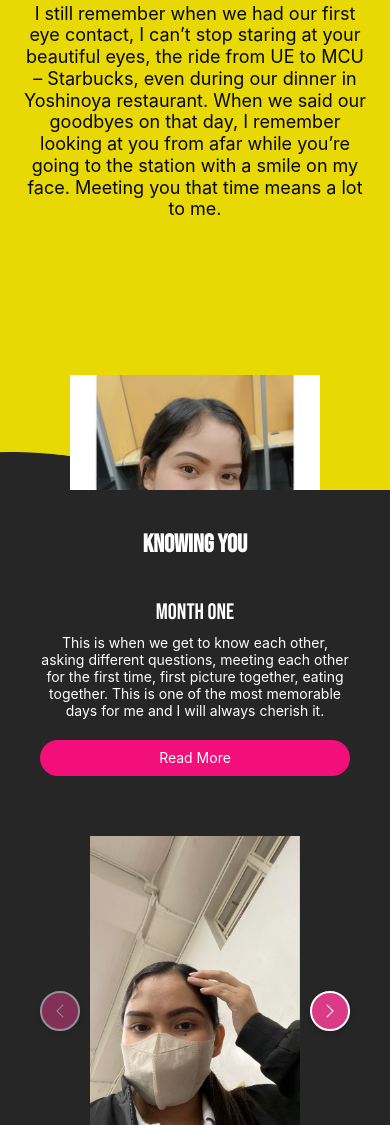
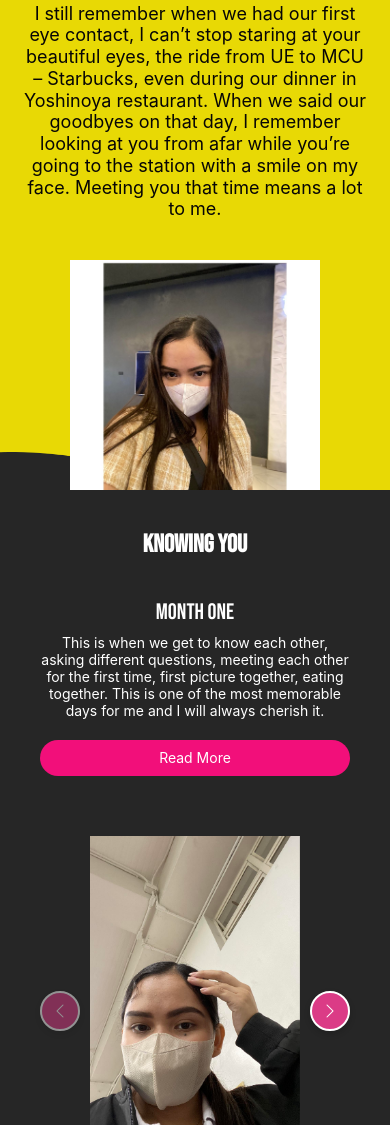
Before and after one commit to justin-ace/ForMona, a plain HTML site: page index.html in a window 390 px wide. Shown: the part 510-1635 px from the top of the page. Drawn offline with nearby package versions, Linux system fonts and the light colour scheme; a web font is replaced by a local one.

Commit message:
Update index.html

```diff
--- a/index.html
+++ b/index.html
@@ -152,12 +152,12 @@
                 <div class="row bs-gutter-0 justify-content-center">
                     <div class="col-sm-12 col-lg-6 col-md-6 w-300px whoweare-margin-right-50px whoweare-animatable-content-one invisible">
                         <div class="whoweare-img">
-                            <img class="img_meeting_you hide-on-mobile" src="assets/images/Mona/Meeting You - Mona.jpg" alt="">
+                            <img class="img_meeting_you" src="assets/images/Mona/Meeting You - Mona.jpg" alt="">
                         </div>
                     </div>
                     <div class="col-sm-12 col-lg-6 col-md-6 w-300px whoweare-margin-left-50px whoweare-animatable-content-one invisible">
                         <div class="whoweare-img">
-                            <img class="img_meeting_you" src="assets/images/Mona/Meeting You - Mona 2.jpg" alt="">
+                            <img class="img_meeting_you hide-on-mobile" src="assets/images/Mona/Meeting You - Mona 2.jpg" alt="">
                         </div>
                     </div>
                 </div>
```
